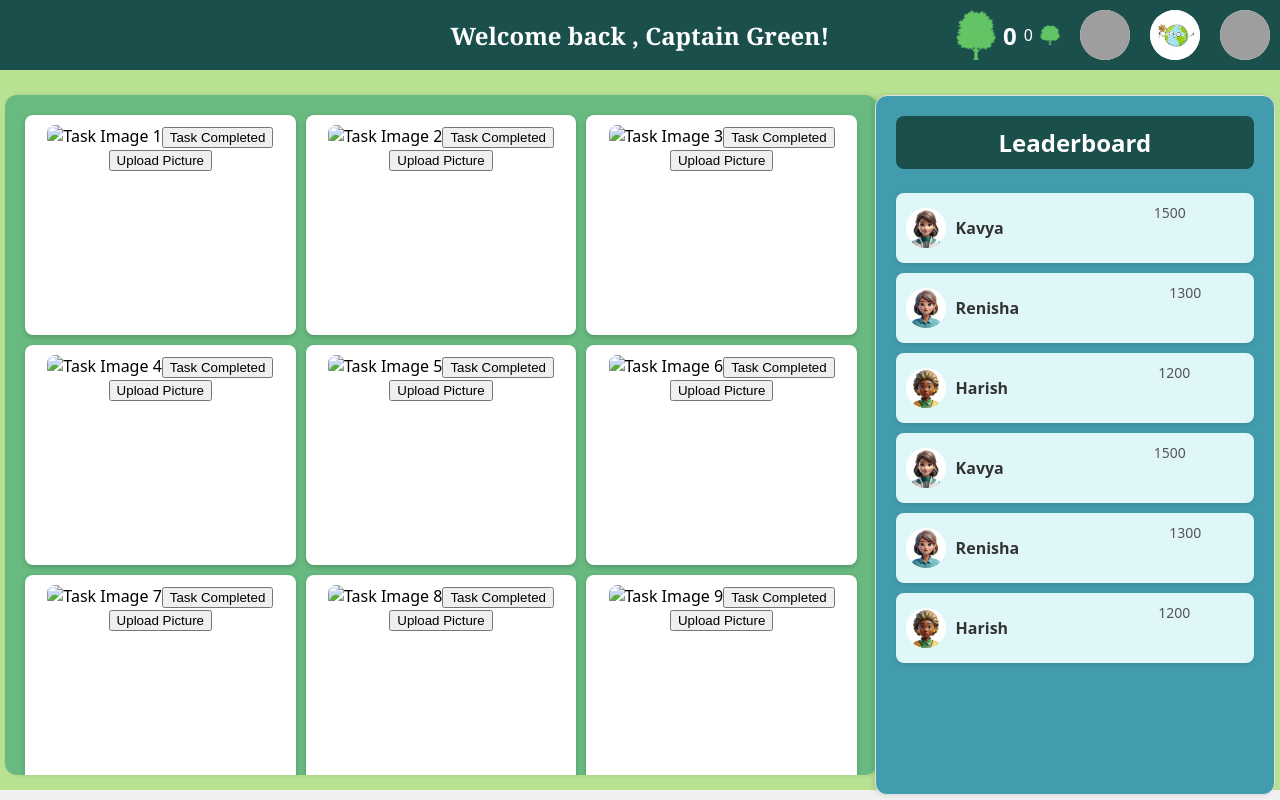
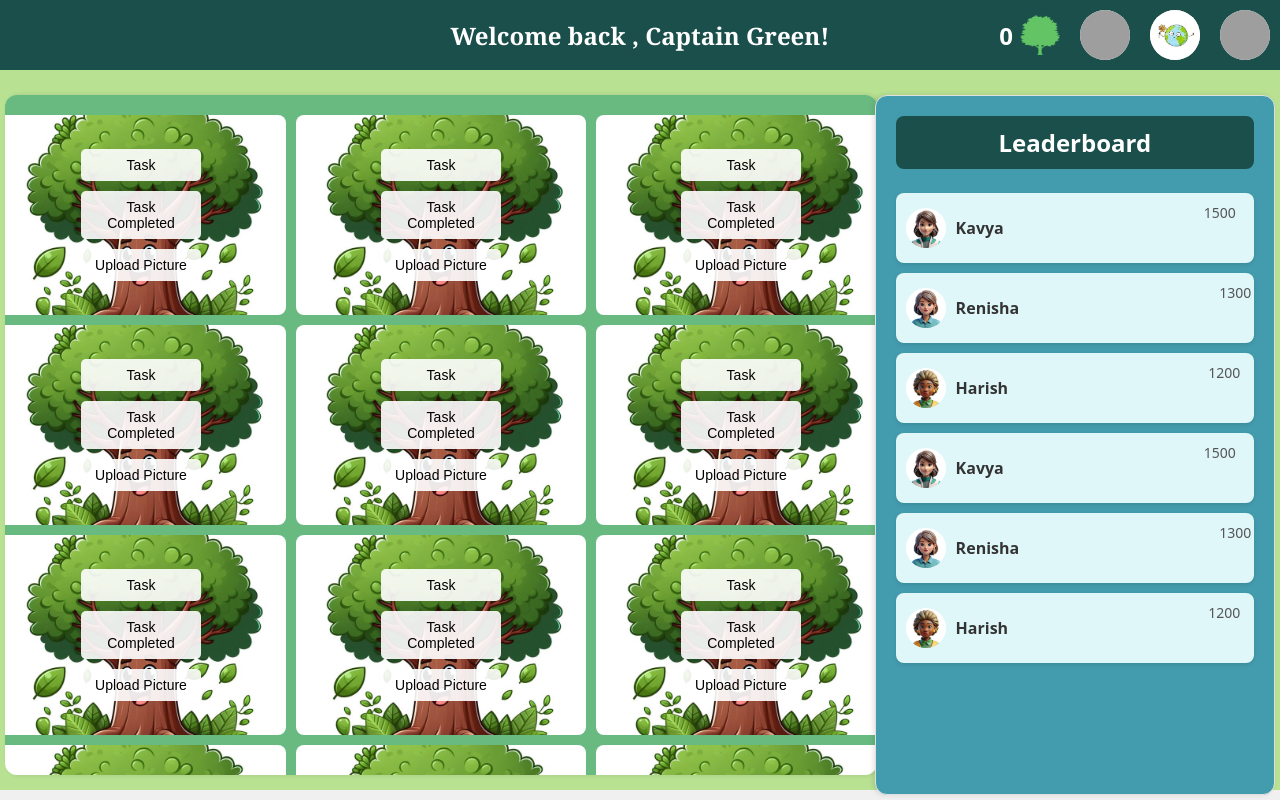
Before and after one commit to AntonyJoshua123/Earthify-a-Web-Application, a website: page main.html in a window 1280 px wide. Drawn offline with Linux system fonts and the light colour scheme; grey boxes are pictures that could not be loaded.

Commit message:
changes renisha

```diff
--- a/main.css
+++ b/main.css
@@ -104,20 +104,48 @@ body {
 }
 
 .task-box {
-  background: white;
+  position: relative;
+  width: 290px;px;
   height: 200px;
-  padding: 10px;
-  border-radius: 8px;
-  box-shadow: 0 2px 5px rgba(0, 0, 0, 0.2);
-  text-align: center;
-  transition: transform 0.2s ease-in-out;
+  display: flex;
+  justify-content: center;
+  align-items: center;
 }
 
-.task-box img {
-  width: 100%;
-  height: 150px;
+.task-image {
+  width:100%;
+  height: 100%;
   object-fit: cover;
   border-radius: 8px;
+}
+
+.button-container {
+  position: absolute;
+  top: 50%;
+  left: 50%;
+  transform: translate(-50%, -50%);
+  display: flex;
+  flex-direction: column;
+  align-items: center;
+  gap: 10px; /* Space between buttons */
+}
+
+.complete-btn, .upload-btn, .task-btn{
+  width: 120px;
+  padding: 8px 12px;
+  font-size: 14px;
+  text-align: center;
+  border: none;
+  border-radius: 5px;
+  cursor: pointer;
+  background-color: rgba(255, 255, 255, 0.9);
+  color: black;
+  transition: 0.3s;
+}
+
+.complete-btn:hover, .upload-btn:hover , .task-btn:hover{
+  background-color: rgba(0, 0, 0, 0.7);
+  color: white;
 }
 
 .task-box:hover {
@@ -187,7 +215,7 @@ body {
   font-size: 16px;
   font-weight: bold;
   color: #333;
-  margin-right: 150px;
+  margin-right: 200px;
 }
 
 .leaderboard .score {
--- a/main.html
+++ b/main.html
@@ -10,7 +10,7 @@
     <div class="navbar">
         <h2 class="welcome-text">Welcome back , Captain Green!</h2>
         <div class="threecircles">
-            <div id="completed-tasks-count"><img class="score" src="tree.png" alt="tree"> <h2>0</h2></div>
+            <div id="completed-tasks-count"> <h2>0</h2></div>
         <div class="circle">
             <img class="profile" src="https://i.pinimg.com/736x/9c/10/fe/9c10fe485282089ceea5c1075af558e7.jpg" alt="profile-avatar">
         </div>
--- a/main.js
+++ b/main.js
@@ -4,12 +4,10 @@ console.log("Task Container:", tasksContainer); // Debugging
 const completedTasksDisplay = document.getElementById("completed-tasks-count");
 let completedTasks = 0;
 
-// Select existing count span (or create if missing)
-let countSpan = completedTasksDisplay.querySelector(".task-count");
+// Select the existing h2 inside completed-tasks-count
+let countSpan = completedTasksDisplay.querySelector("h2");
 if (!countSpan) {
-    countSpan = document.createElement("span");
-    countSpan.classList.add("task-count");
-    completedTasksDisplay.appendChild(countSpan);
+    console.error("Count display (h2) not found in #completed-tasks-count!");
 }
 countSpan.textContent = completedTasks; // Ensure correct display
 
@@ -19,22 +17,15 @@ if (!treeImg) {
     treeImg = document.createElement("img");
     treeImg.src = "tree.png";
     treeImg.alt = "Tree";
-    treeImg.width = 20;
-    treeImg.height = 20;
+    treeImg.width = 40;
+    treeImg.height = 40;
     treeImg.classList.add("tree-img");
     completedTasksDisplay.appendChild(treeImg);
 }
 
-const imageUrls = [
-    "images/image1.jpg", "images/image2.jpg", "images/image3.jpg", "images/image4.jpg", "images/image5.jpg",
-    "images/image6.jpg", "images/image7.jpg", "images/image8.jpg", "images/image9.jpg", "images/image10.jpg",
-    "images/image11.jpg", "images/image12.jpg", "images/image13.jpg", "images/image14.jpg", "images/image15.jpg",
-    "images/image16.jpg", "images/image17.jpg", "images/image18.jpg", "images/image19.jpg", "images/image20.jpg",
-    "images/image21.jpg", "images/image22.jpg", "images/image23.jpg", "images/image24.jpg", "images/image25.jpg",
-    "images/image26.jpg", "images/image27.jpg", "images/image28.jpg", "images/image29.jpg", "images/image30.jpg"
-];
+const imageUrl = "tasktree.png.jpg"; // Use the same image for all divs
 
-console.log("Image URLs:", imageUrls);
+console.log("Image URL:", imageUrl);
 
 // **Fix: Clear tasks before adding new ones**
 tasksContainer.innerHTML = "";
@@ -44,14 +35,28 @@ if (tasksContainer) {
 
     for (let i = 0; i < 10; i++) {
         for (let j = 0; j < 3; j++) {
-            if (count >= imageUrls.length) break;
+            if (count >= 30) break;
 
             const taskBox = document.createElement("div");
             taskBox.classList.add("task-box");
 
             const img = document.createElement("img");
-            img.src = imageUrls[count];
+            img.src = imageUrl;
             img.alt = `Task Image ${count + 1}`;
+            img.classList.add("task-image");
+
+            // **Button container for positioning**
+            const buttonContainer = document.createElement("div");
+            buttonContainer.classList.add("button-container");
+
+            // **New Task Button**
+            const taskBtn = document.createElement("button");
+            taskBtn.textContent = "Task";
+            taskBtn.classList.add("task-btn");
+
+            taskBtn.addEventListener("click", () => {
+                window.open("taskPage.html", "_blank", "width=600,height=600");
+            });
 
             const completeBtn = document.createElement("button");
             completeBtn.textContent = "Task Completed";
@@ -63,7 +68,7 @@ if (tasksContainer) {
                     completeBtn.classList.add("completed");
                     completeBtn.textContent = "✅ Done ";
                     completeBtn.style.backgroundColor = "#4CAF50";
-                    countSpan.textContent = `${completedTasks}`;  // **Update count**
+                    countSpan.textContent = completedTasks; // Fix: updates h2 text correctly
                 }
             });
 
@@ -89,9 +94,14 @@ if (tasksContainer) {
                 });
             });
 
+            // Append buttons inside container
+            buttonContainer.appendChild(taskBtn);
+            buttonContainer.appendChild(completeBtn);
+            buttonContainer.appendChild(uploadBtn);
+
+            // Append elements to task box
             taskBox.appendChild(img);
-            taskBox.appendChild(completeBtn);
-            taskBox.appendChild(uploadBtn);
+            taskBox.appendChild(buttonContainer);
 
             tasksContainer.appendChild(taskBox);
             console.log(`Task ${count + 1} added`); // Debugging
```
Also changed, not shown: taskPage.html (added, +10 -0 lines), tasktree.png.jpg (added).
